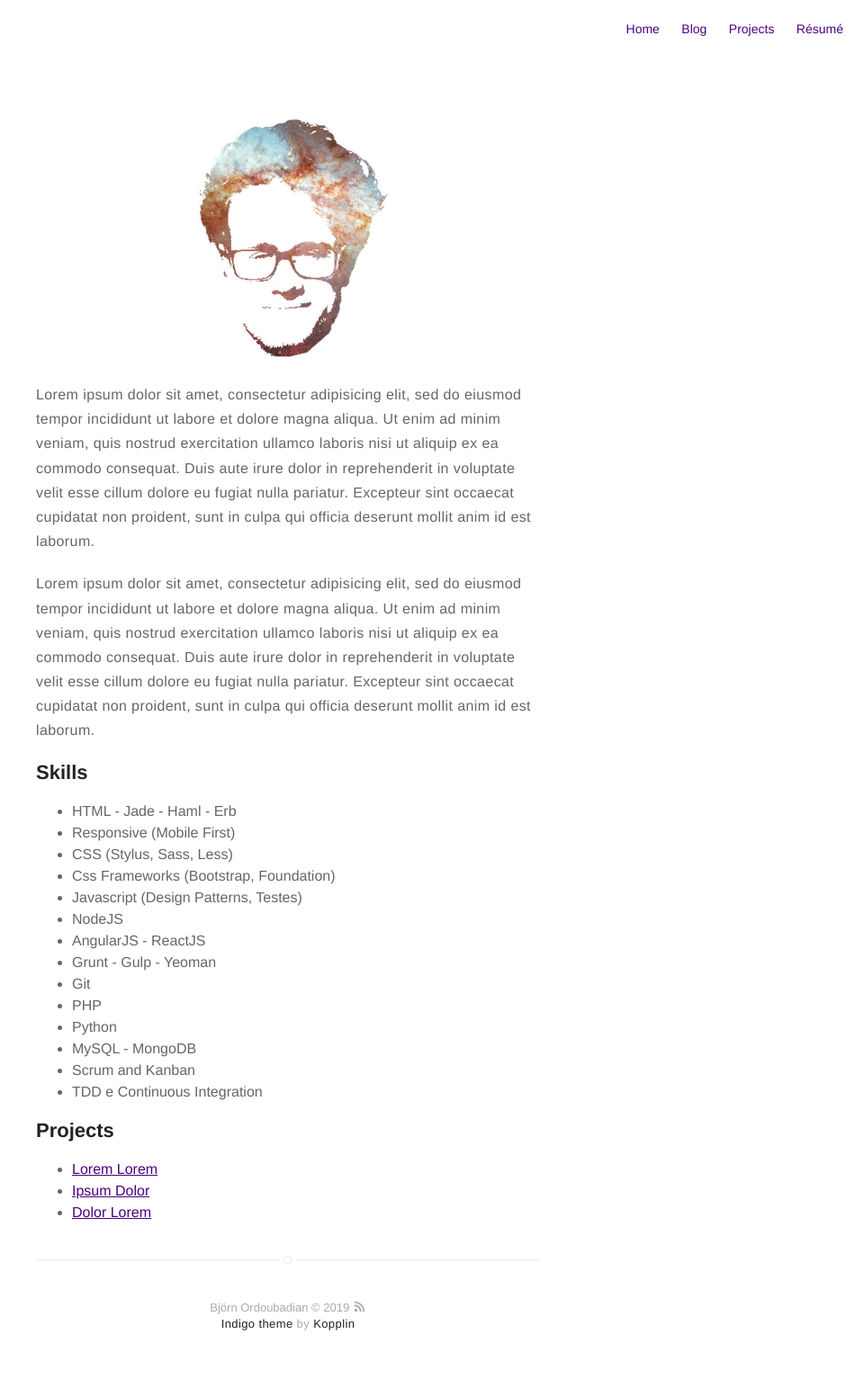
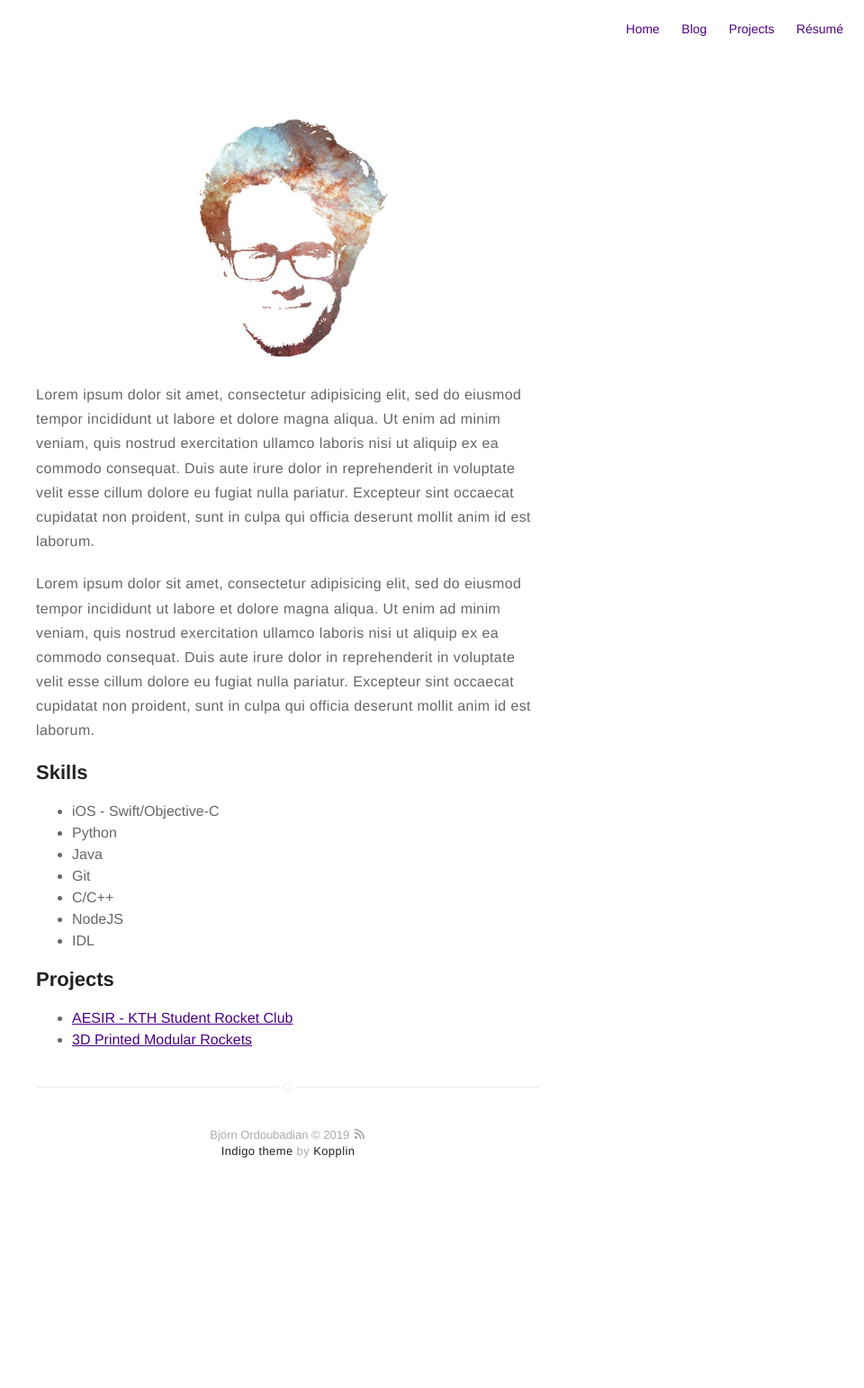
Before and after one commit to bjorno/bjorno.github.io, a Jekyll site: the page built from about.md, in a window 1280 px wide. Shown: the whole page at 90% size, without its empty margins (320-1280 px from the left). Built offline with Jekyll 4.4.1, drawn with Linux system fonts in a browser that asks for light colours; after the commit the page ends 1351 px from its top, so only the background shows below that.

Commit message:
updated about.md

```diff
--- a/_config.yml
+++ b/_config.yml
@@ -1,6 +1,6 @@
 # main text of home
 name: Björn Ordoubadian
-bio: Making space accessible through the private sector
+bio: Developing the commercial space sector
 
 # twitter summary info
 #description: A blog about Aerospace and stuff related
@@ -14,9 +14,9 @@ picture: assets/images/profile.jpg
 # and specify source (external or local).
 resume: true
 resume-external: true
-resume-url: https://google.com/?q=my+resume
+resume-url: https://google.com/
 
-url: https://bjorno.github.io
+url: http://bjorno.github.io
 # your url: http://USERNAME.github.io
 
 permalink: /:title/
@@ -34,8 +34,8 @@ disqus:
   categories: [blog, project] # only show disqus for posts that have these categories
 
 # if you don't have any of social below, comment the line
-#facebook: myfacebook
-#twitter: mytwitter
+# facebook: myfacebook
+# twitter: mytwitter
 # google: mygoogle
 # instagram: myinstagram
 # pinterest: mypinterest
@@ -56,9 +56,9 @@ email: bjorn.ordoubadian@gmail.com
 authors:
     bjorno:
         name: Björn Ordoubadian
-        bio: Making space accessible through the private sector
+        bio: Developing the commercial space sector
         external-image: false
-        picture: assets/images/bjorno-profile.jpeg
+        picture: assets/images/profile.jpg
         #twitter: johndoe
 
 # do you want a larger site? change the option below
@@ -103,7 +103,7 @@ plugins:
   - jekyll-admin
 
 jekyll-mentions:
-    base_url: https://github.com
+    base_url: https://github.com/bjorno
 
 compress_html:
     ignore:
--- a/about.md
+++ b/about.md
@@ -21,26 +21,18 @@ proident, sunt in culpa qui officia deserunt mollit anim id est laborum.</p>
 <h2>Skills</h2>
 
 <ul class="skill-list">
-	<li>HTML - Jade - Haml - Erb</li>
-	<li>Responsive (Mobile First)</li>
-	<li>CSS (Stylus, Sass, Less)</li>
-	<li>Css Frameworks (Bootstrap, Foundation)</li>
-	<li>Javascript (Design Patterns, Testes)</li>
+	<li>iOS - Swift/Objective-C</li>
+	<li>Python</li>
+	<li>Java</li>
+	<li>Git</li>
+	<li>C/C++</li>
 	<li>NodeJS</li>
-	<li>AngularJS - ReactJS</li>
-	<li>Grunt - Gulp - Yeoman</li>
-	<li>Git</li>
-	<li>PHP</li>
-	<li>Python</li>
-	<li>MySQL - MongoDB</li>
-	<li>Scrum and Kanban</li>
-	<li>TDD e Continuous Integration</li>
+	<li>IDL</li>
 </ul>
 
 <h2>Projects</h2>
 
 <ul>
-	<li><a href="https://github.com/">Lorem Lorem</a></li>
-	<li><a href="https://github.com/">Ipsum Dolor</a></li>
-	<li><a href="https://github.com/">Dolor Lorem</a></li>
+	<li><a href="https://aesir.se/">AESIR - KTH Student Rocket Club</a></li>
+	<li><a href="https://github.com/">3D Printed Modular Rockets</a></li>
 </ul>
```
